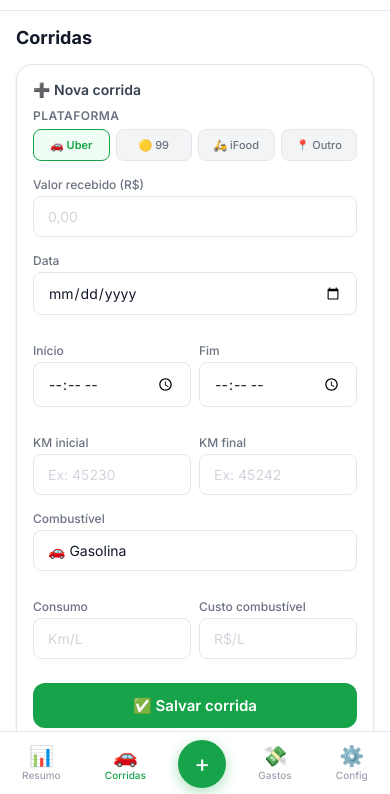
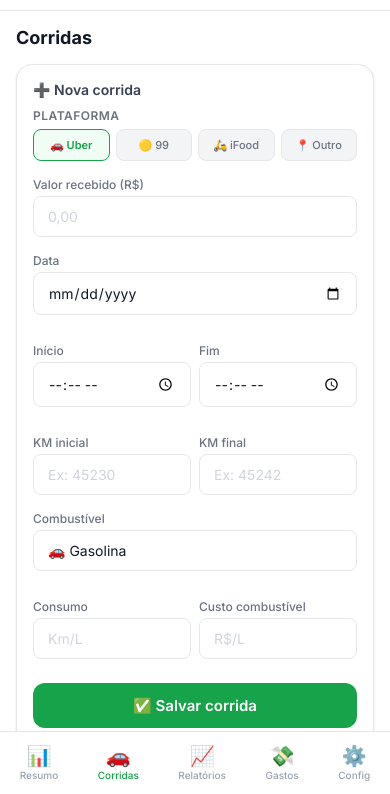
Before and after one commit to Ajrdidi1980/Projeto-Uber, a plain HTML site: page index.html in a window 390 px wide. Shown: the part 49-843 px from the top of the page. Drawn offline with nearby package versions, Linux system fonts and the light colour scheme; no server answers.

Commit message:
feat: adiciona Relatórios na navegação mobile

```diff
--- a/index.html
+++ b/index.html
@@ -628,17 +628,12 @@
           <span>Corridas</span>
         </button>
         <button
-          class="btn-fab"
-          onclick="
-            trocarTela('receitas');
-            setTimeout(
-              () => document.getElementById('valor-receita').focus(),
-              200,
-            );
-          "
-          title="Nova corrida"
+          class="nav-item"
+          id="nav-relatorios"
+          onclick="trocarTela('relatorios')"
         >
-          +
+          <span class="nav-icon">📈</span>
+          <span>Relatórios</span>
         </button>
         <button class="nav-item" id="nav-gastos" onclick="trocarTela('gastos')">
           <span class="nav-icon">💸</span>
```
Also changed, not shown: 1 other file.
